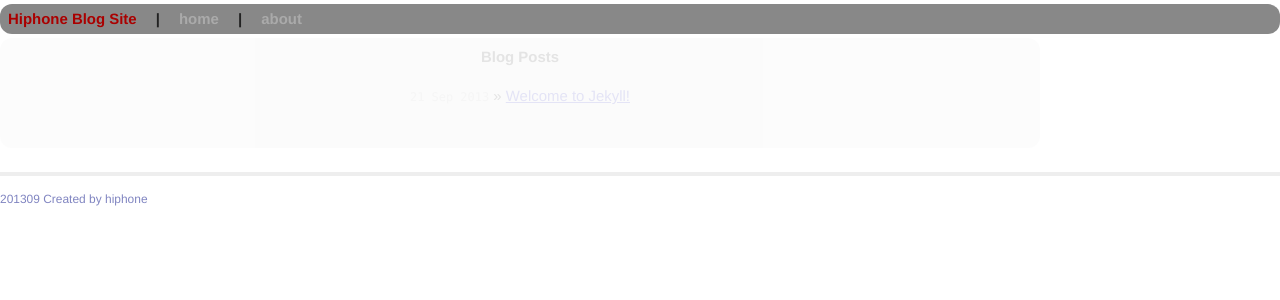
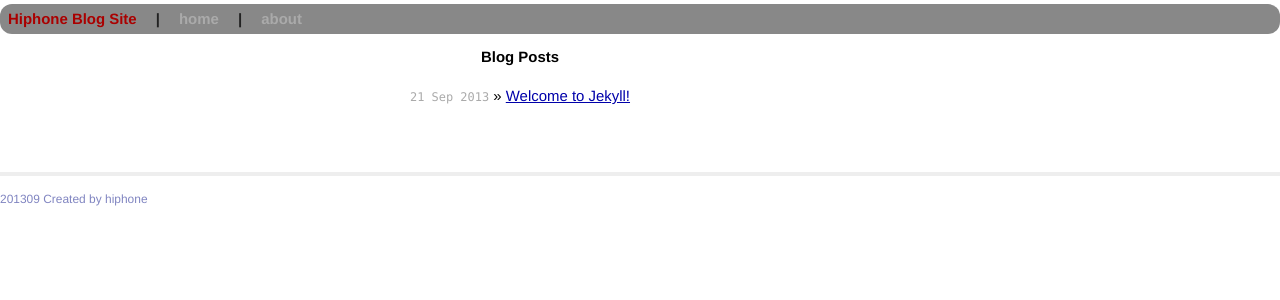
Before and after one commit to harrisgong/hiphone.github.com, a Jekyll site: the page built from index.html, in a window 1280 px wide. Shown: the top 300 px of the page. Built offline with Jekyll 4.4.1, drawn with Linux system fonts in a browser that asks for light colours; Markdown is read by kramdown in place of the engine named in the settings.

Commit message:
Update main.css

```diff
--- a/css/main.css
+++ b/css/main.css
@@ -63,8 +63,7 @@ ul.posts span {
   line-height: 1.5em;
 }
 .site .content {
-  background-color:#ddd;
-  opacity:0.1;
+  background-color:#fff;
   margin:4px 0px 0px 0px;
   border-radius: 12px 12px;
   padding:8px;
```
